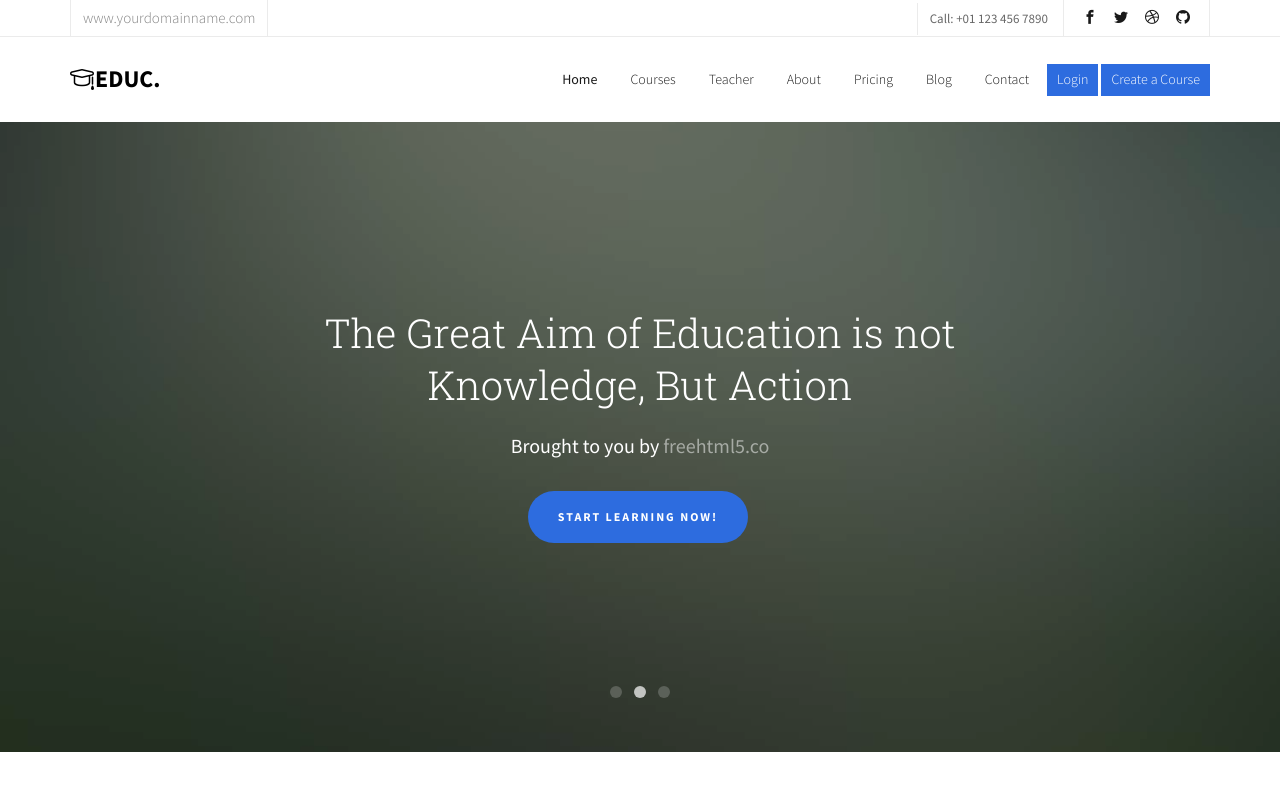
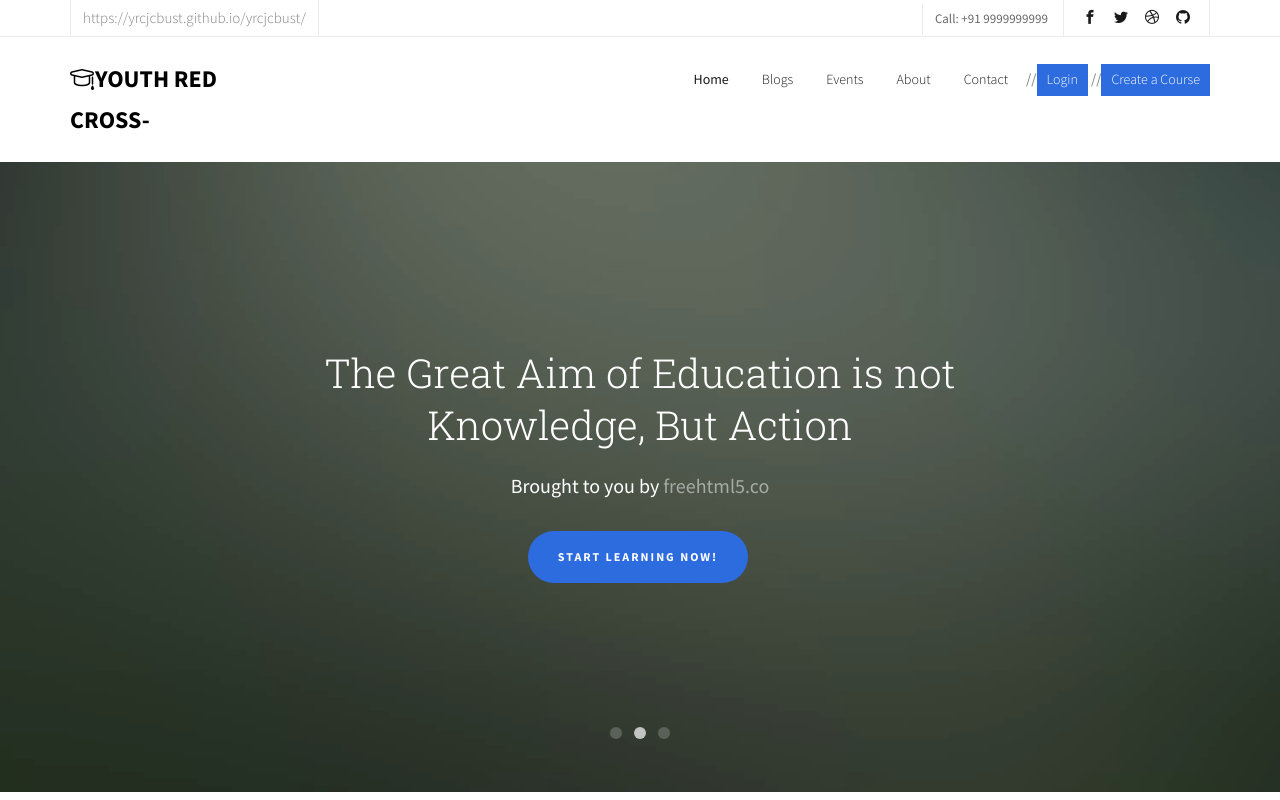
Before and after one commit to yrcjcbust/yrcjcbust, a plain HTML site: page index.html in a window 1280 px wide. Shown: the top 800 px of the page. Drawn offline with Linux system fonts and the light colour scheme; files whose address does not match are found by name.

Commit message:
Update index.html

```diff
--- a/index.html
+++ b/index.html
@@ -3,7 +3,7 @@
 	<head>
 	<meta charset="utf-8">
 	<meta http-equiv="X-UA-Compatible" content="IE=edge">
-	<title>Education &mdash; Free Website Template, Free HTML5 Template by freehtml5.co</title>
+	<title>yrcjcbust &mdash; Youth Red Cross</title>
 	<meta name="viewport" content="width=device-width, initial-scale=1">
 	<meta name="description" content="Free HTML5 Website Template by freehtml5.co" />
 	<meta name="keywords" content="free website templates, free html5, free template, free bootstrap, free website template, html5, css3, mobile first, responsive" />
@@ -78,13 +78,13 @@
 			<div class="container">
 				<div class="row">
 					<div class="col-xs-12 text-right">
-						<p class="site">www.yourdomainname.com</p>
-						<p class="num">Call: +01 123 456 7890</p>
+						<p class="site">https://yrcjcbust.github.io/yrcjcbust/</p>
+						<p class="num">Call: +91 9999999999</p>
 						<ul class="fh5co-social">
 							<li><a href="#"><i class="icon-facebook2"></i></a></li>
 							<li><a href="#"><i class="icon-twitter2"></i></a></li>
 							<li><a href="#"><i class="icon-dribbble2"></i></a></li>
-							<li><a href="#"><i class="icon-github"></i></a></li>
+							<li><a href="https://github.com/yrcjcbust"><i class="icon-github"></i></a></li>
 						</ul>
 					</div>
 				</div>
@@ -94,27 +94,17 @@
 			<div class="container">
 				<div class="row">
 					<div class="col-xs-2">
-						<div id="fh5co-logo"><a href="index.html"><i class="icon-study"></i>Educ<span>.</span></a></div>
+						<div id="fh5co-logo"><a href="index.html"><i class="icon-study"></i>Youth Red Cross<span>-</span></a></div>
 					</div>
 					<div class="col-xs-10 text-right menu-1">
 						<ul>
 							<li class="active"><a href="index.html">Home</a></li>
-							<li><a href="courses.html">Courses</a></li>
-							<li><a href="teacher.html">Teacher</a></li>
+							<li><a href="courses.html">Blogs</a></li>
+							<li><a href="teacher.html">Events</a></li>
 							<li><a href="about.html">About</a></li>
-							<li><a href="pricing.html">Pricing</a></li>
-							<li class="has-dropdown">
-								<a href="blog.html">Blog</a>
-								<ul class="dropdown">
-									<li><a href="#">Web Design</a></li>
-									<li><a href="#">eCommerce</a></li>
-									<li><a href="#">Branding</a></li>
-									<li><a href="#">API</a></li>
-								</ul>
-							</li>
 							<li><a href="contact.html">Contact</a></li>
-							<li class="btn-cta"><a href="#"><span>Login</span></a></li>
-							<li class="btn-cta"><a href="#"><span>Create a Course</span></a></li>
+							//<li class="btn-cta"><a href="#"><span>Login</span></a></li>
+							//<li class="btn-cta"><a href="#"><span>Create a Course</span></a></li>
 						</ul>
 					</div>
 				</div>
```
